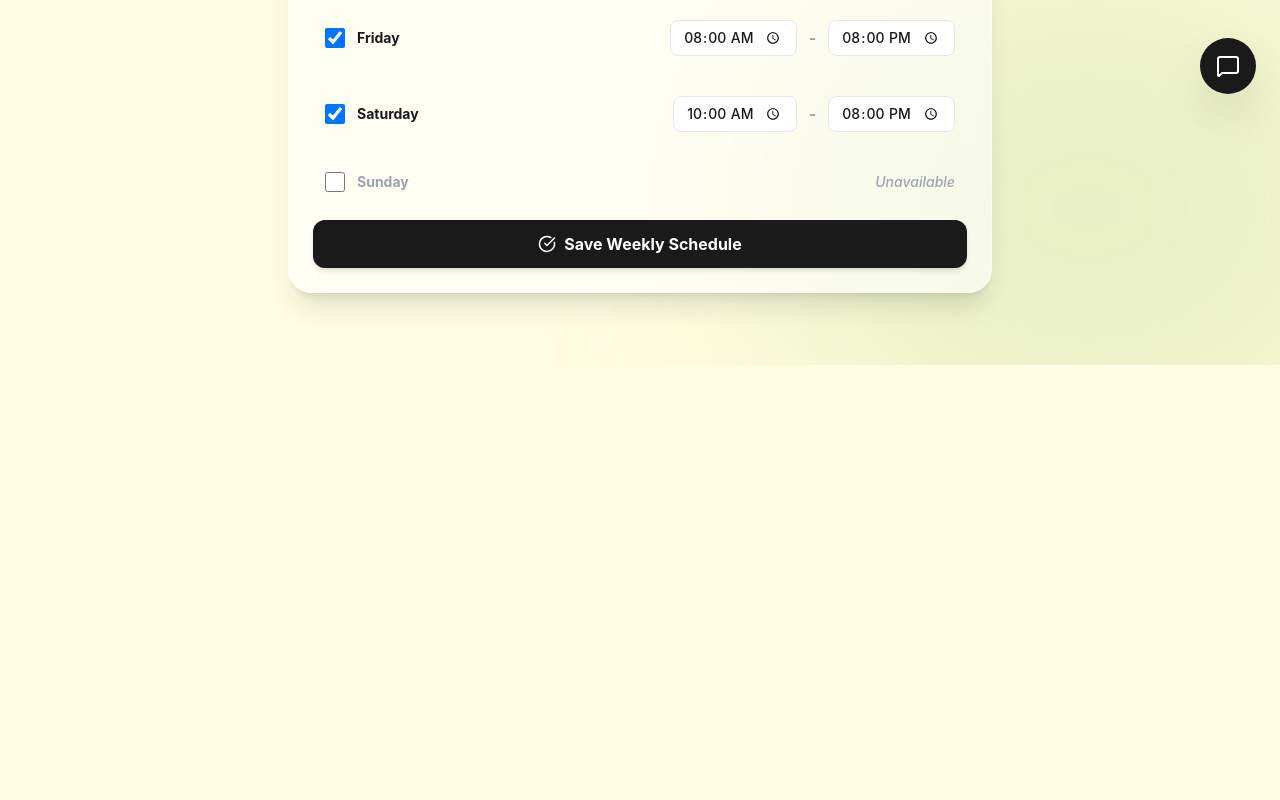
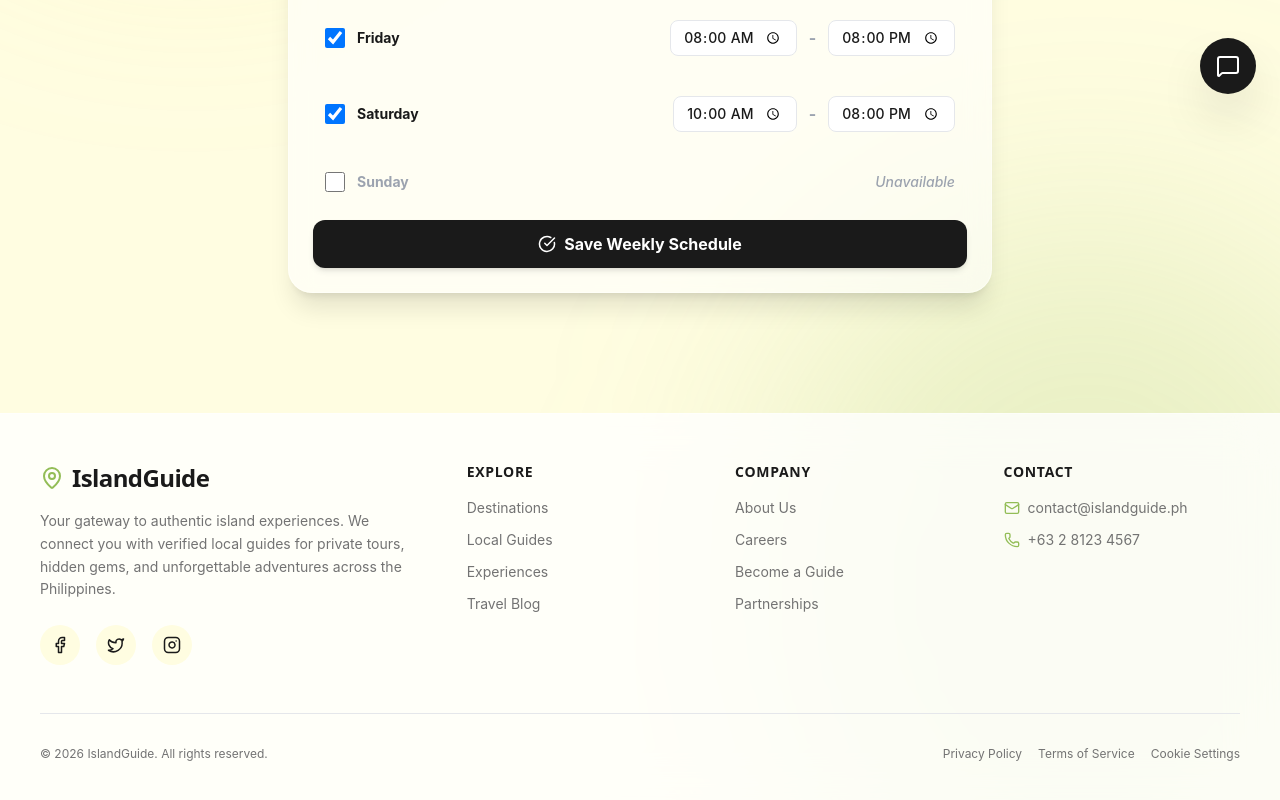
Before and after one commit to JericoDj/island-guide, a React (Vite) app: page /provider-schedule in a window 1280 px wide. Shown: the part 682-1482 px from the top of the page. Before the commit the page ends 1047 px from the top, so only its background shows below. Built offline with nearby package versions, Linux system fonts and the light colour scheme.

Commit message:
feat(ui): add class-based global footer component

```diff
--- a/src/App.jsx
+++ b/src/App.jsx
@@ -9,6 +9,7 @@ import DispatchDashboard from './pages/DispatchDashboard';
 import BookingCheckout from './pages/BookingCheckout';
 import ProviderSchedule from './pages/ProviderSchedule';
 import ChatWidget from './components/domain/ChatWidget';
+import Footer from './components/layout/Footer';
 
 function App() {
   return (
@@ -34,6 +35,8 @@ function App() {
               {/* Global Realtime Features */}
               <ChatWidget roomId="room-123" guideName="Mateo R." />
             </main>
+
+            <Footer />
           </div>
         </Router>
       </SocketProvider>
--- /dev/null
+++ b/src/components/layout/Footer.jsx
@@ -0,0 +1,78 @@
+import React, { Component } from 'react';
+import { Facebook, Twitter, Instagram, Mail, MapPin, Phone } from 'lucide-react';
+
+export default class Footer extends Component {
+    render() {
+        return (
+            <footer className="bg-white/80 backdrop-blur-xl border-t border-white/40 mt-12 py-12 px-6 md:px-10 relative z-20">
+                <div className="max-w-7xl mx-auto flex flex-col md:flex-row justify-between gap-10">
+
+                    {/* Brand & description */}
+                    <div className="md:w-1/3">
+                        <h2 className="font-heading font-black text-2xl text-brand-dark flex items-center gap-2 mb-4">
+                            <MapPin className="text-green" /> IslandGuide
+                        </h2>
+                        <p className="text-brand-muted mb-6 leading-relaxed text-sm">
+                            Your gateway to authentic island experiences. We connect you with verified local guides for private tours, hidden gems, and unforgettable adventures across the Philippines.
+                        </p>
+                        <div className="flex gap-4">
+                            <a href="#" className="w-10 h-10 rounded-full bg-cream flex items-center justify-center text-brand-dark hover:bg-green hover:text-white transition-colors">
+                                <Facebook size={18} />
+                            </a>
+                            <a href="#" className="w-10 h-10 rounded-full bg-cream flex items-center justify-center text-brand-dark hover:bg-green hover:text-white transition-colors">
+                                <Twitter size={18} />
+                            </a>
+                            <a href="#" className="w-10 h-10 rounded-full bg-cream flex items-center justify-center text-brand-dark hover:bg-green hover:text-white transition-colors">
+                                <Instagram size={18} />
+                            </a>
+                        </div>
+                    </div>
+
+                    {/* Quick Links */}
+                    <div className="grid grid-cols-2 md:grid-cols-3 gap-8 md:w-2/3">
+                        <div>
+                            <h3 className="font-bold text-brand-dark uppercase tracking-wider text-sm mb-4">Explore</h3>
+                            <ul className="space-y-3 text-sm text-brand-muted">
+                                <li><a href="#" className="hover:text-green transition-colors">Destinations</a></li>
+                                <li><a href="#" className="hover:text-green transition-colors">Local Guides</a></li>
+                                <li><a href="#" className="hover:text-green transition-colors">Experiences</a></li>
+                                <li><a href="#" className="hover:text-green transition-colors">Travel Blog</a></li>
+                            </ul>
+                        </div>
+
+                        <div>
+                            <h3 className="font-bold text-brand-dark uppercase tracking-wider text-sm mb-4">Company</h3>
+                            <ul className="space-y-3 text-sm text-brand-muted">
+                                <li><a href="#" className="hover:text-green transition-colors">About Us</a></li>
+                                <li><a href="#" className="hover:text-green transition-colors">Careers</a></li>
+                                <li><a href="#" className="hover:text-green transition-colors">Become a Guide</a></li>
+                                <li><a href="#" className="hover:text-green transition-colors">Partnerships</a></li>
+                            </ul>
+                        </div>
+
+                        <div className="col-span-2 md:col-span-1">
+                            <h3 className="font-bold text-brand-dark uppercase tracking-wider text-sm mb-4">Contact</h3>
+                            <ul className="space-y-3 text-sm text-brand-muted">
+                                <li className="flex items-center gap-2">
+                                    <Mail size={16} className="text-green" /> contact@islandguide.ph
+                                </li>
+                                <li className="flex items-center gap-2">
+                                    <Phone size={16} className="text-green" /> +63 2 8123 4567
+                                </li>
+                            </ul>
+                        </div>
+                    </div>
+                </div>
+
+                <div className="max-w-7xl mx-auto mt-12 pt-8 border-t border-gray-200 flex flex-col md:flex-row items-center justify-between text-xs text-brand-muted">
+                    <p>© {new Date().getFullYear()} IslandGuide. All rights reserved.</p>
+                    <div className="flex gap-4 mt-4 md:mt-0">
+                        <a href="#" className="hover:text-brand-dark transition-colors">Privacy Policy</a>
+                        <a href="#" className="hover:text-brand-dark transition-colors">Terms of Service</a>
+                        <a href="#" className="hover:text-brand-dark transition-colors">Cookie Settings</a>
+                    </div>
+                </div>
+            </footer>
+        );
+    }
+}
```
